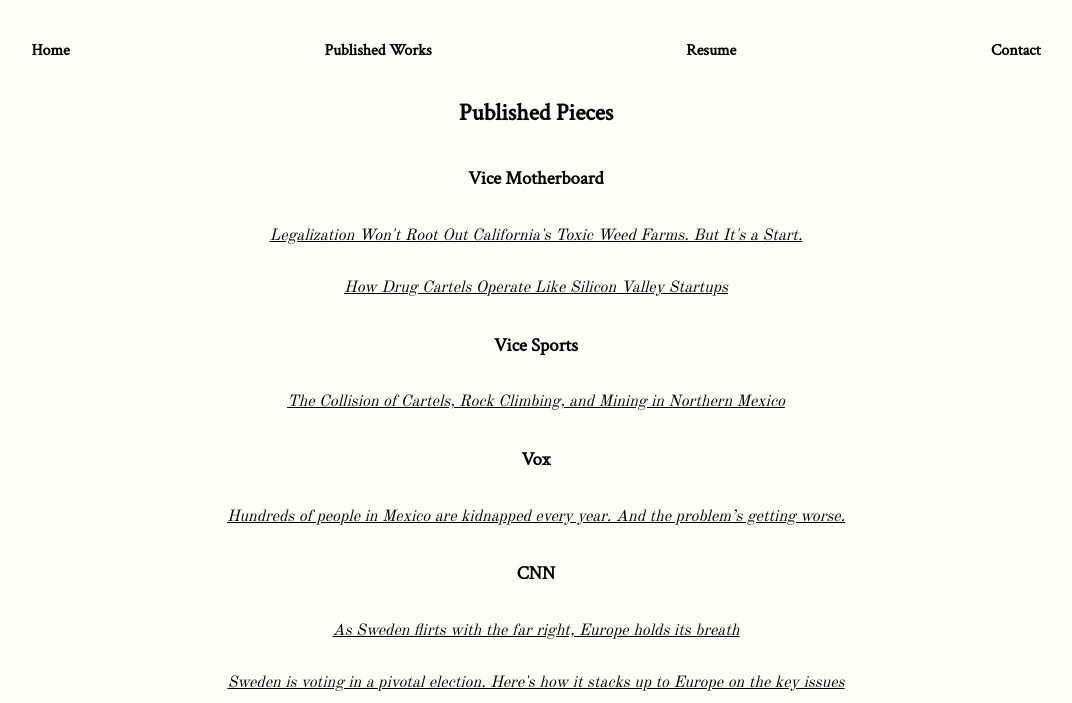
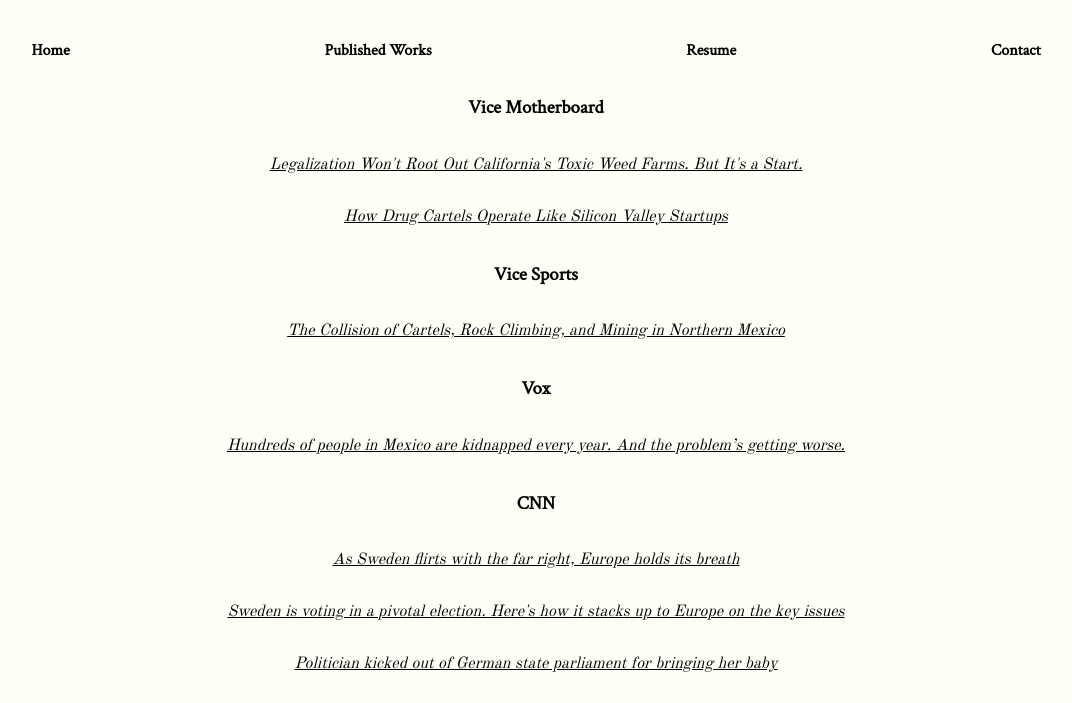
Before and after one commit to rorysmith85/Personal-Website, a plain HTML site: page works.html in a window 1280 px wide. Shown: the part 82-785 px from the top of the page, without its empty margins (104-1176 px from the left). Drawn offline with nearby package versions, Linux system fonts and the light colour scheme.

Commit message:
del heading

```diff
--- a/works.html
+++ b/works.html
@@ -21,7 +21,6 @@
     </header>
 
     <div class="container">
-      <h2>Published Pieces</h2>
       <h3>Vice Motherboard</h3>
       <p><a href="https://motherboard.vice.com/en_us/article/wnx7mz/california-marijuana-environment-proposition-64" target="_blank">Legalization Won't Root Out California's Toxic Weed Farms. But It's a Start.</a></p>
       <p><a href="https://motherboard.vice.com/en_us/article/9a3z4a/how-drug-cartels-operate-like-silicon-valley-startups" target="_blank">How Drug Cartels Operate Like Silicon Valley Startups</a></p>
```
